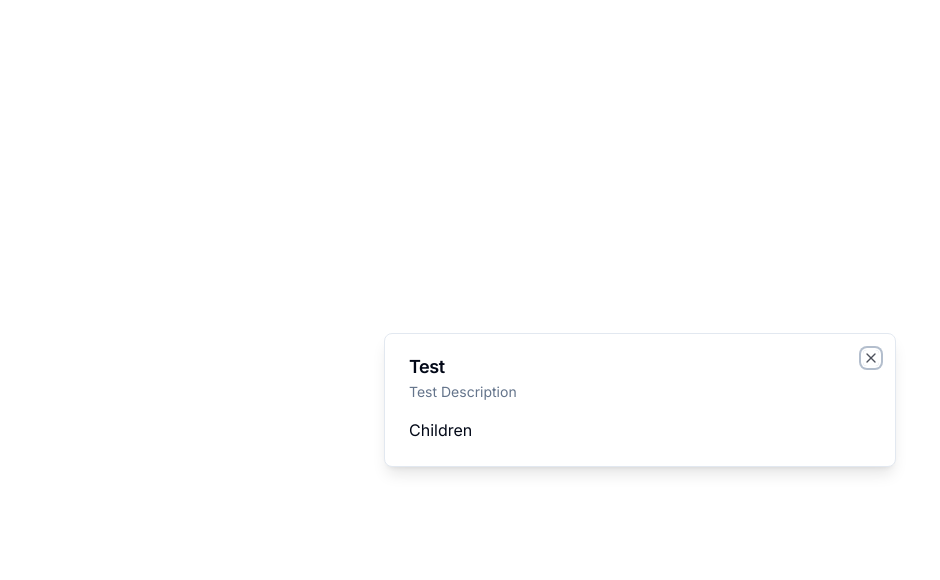
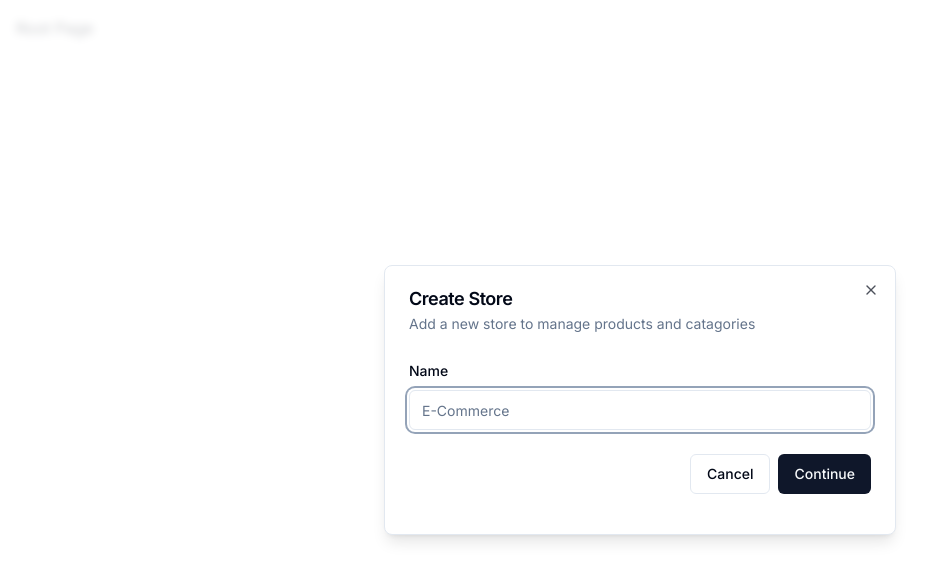
Before and after one commit to AsijitM/ecomm_admin_dashboard, a Next.js app: page / in a window 1280 px wide. Shown: the top 580 px of the page, without its empty margins (0-940 px from the left). Built offline with nearby package versions, Linux system fonts and the light colour scheme.

Commit message:
form added shadcn

```diff
--- a/app/(root)/page.tsx
+++ b/app/(root)/page.tsx
@@ -1,20 +1,20 @@
 'use client';
 
-import { Modal } from '@/components/ui/modal';
+import { useEffect } from 'react';
+
+import { useStoreModal } from '@/hooks/use-store-modal';
 
 const SetupPage = () => {
-  return (
-    <div className="p-4">
-      <Modal
-        isOpen={true}
-        title="Test"
-        description="Test Description"
-        onClose={() => {}}
-      >
-        Children
-      </Modal>
-    </div>
-  );
+  const onOpen = useStoreModal((state) => state.onOpen);
+  const isOpen = useStoreModal((state) => state.isOpen);
+
+  useEffect(() => {
+    if (!isOpen) {
+      onOpen();
+    }
+  }, [isOpen, onOpen]);
+
+  return <div className="p-4">Root Page</div>;
 };
 
 export default SetupPage;
--- a/components/modals/store-modal.tsx
+++ b/components/modals/store-modal.tsx
@@ -1,10 +1,37 @@
 'use client';
+
+import * as z from 'zod';
+import { useForm } from 'react-hook-form';
+import { zodResolver } from '@hookform/resolvers/zod';
 
 import { useStoreModal } from '@/hooks/use-store-modal';
 import { Modal } from '@/components/ui/modal';
+import {
+  Form,
+  FormControl,
+  FormField,
+  FormItem,
+  FormLabel,
+  FormMessage,
+} from '@/components/ui/form';
+import { Input } from '@/components/ui/input';
+import { Button } from '@/components/ui/button';
+
+const formSchema = z.object({
+  name: z.string().min(1),
+});
 
 export const StoreModal = () => {
-    const storeModal = useStoreModal();
+  const storeModal = useStoreModal();
+
+  const form = useForm<z.infer<typeof formSchema>>({
+    resolver: zodResolver(formSchema),
+  });
+
+  const onSubmit = async (values: z.infer<typeof formSchema>) => {
+    console.log(values);
+  };
+
   return (
     <Modal
       title="Create Store"
@@ -12,7 +39,33 @@
       isOpen={storeModal.isOpen}
       onClose={storeModal.onClose}
     >
-      Future Create Store form
+      <div>
+        <div className="space-y-4 py-2 pb-4">
+          <Form {...form}>
+            <form onSubmit={form.handleSubmit(onSubmit)}>
+              <FormField
+                control={form.control}
+                render={({ field }) => (
+                  <FormItem>
+                    <FormLabel>Name</FormLabel>
+                    <FormControl>
+                      <Input placeholder="E-Commerce" {...field} />
+                    </FormControl>
+                    <FormMessage/>
+                  </FormItem>
+                )}
+                name="name"
+              />
+              <div className="pt-6 space-x-2 flex items-center justify-end w-full">
+                <Button variant="outline" onClick={storeModal.onClose}>
+                  Cancel
+                </Button>
+                <Button type="submit">Continue</Button>
+              </div>
+            </form>
+          </Form>
+        </div>
+      </div>
     </Modal>
   );
 };
--- /dev/null
+++ b/components/ui/form.tsx
@@ -0,0 +1,176 @@
+import * as React from "react"
+import * as LabelPrimitive from "@radix-ui/react-label"
+import { Slot } from "@radix-ui/react-slot"
+import {
+  Controller,
+  ControllerProps,
+  FieldPath,
+  FieldValues,
+  FormProvider,
+  useFormContext,
+} from "react-hook-form"
+
+import { cn } from "@/lib/utils"
+import { Label } from "@/components/ui/label"
+
+const Form = FormProvider
+
+type FormFieldContextValue<
+  TFieldValues extends FieldValues = FieldValues,
+  TName extends FieldPath<TFieldValues> = FieldPath<TFieldValues>
+> = {
+  name: TName
+}
+
+const FormFieldContext = React.createContext<FormFieldContextValue>(
+  {} as FormFieldContextValue
+)
+
+const FormField = <
+  TFieldValues extends FieldValues = FieldValues,
+  TName extends FieldPath<TFieldValues> = FieldPath<TFieldValues>
+>({
+  ...props
+}: ControllerProps<TFieldValues, TName>) => {
+  return (
+    <FormFieldContext.Provider value={{ name: props.name }}>
+      <Controller {...props} />
+    </FormFieldContext.Provider>
+  )
+}
+
+const useFormField = () => {
+  const fieldContext = React.useContext(FormFieldContext)
+  const itemContext = React.useContext(FormItemContext)
+  const { getFieldState, formState } = useFormContext()
+
+  const fieldState = getFieldState(fieldContext.name, formState)
+
+  if (!fieldContext) {
+    throw new Error("useFormField should be used within <FormField>")
+  }
+
+  const { id } = itemContext
+
+  return {
+    id,
+    name: fieldContext.name,
+    formItemId: `${id}-form-item`,
+    formDescriptionId: `${id}-form-item-description`,
+    formMessageId: `${id}-form-item-message`,
+    ...fieldState,
+  }
+}
+
+type FormItemContextValue = {
+  id: string
+}
+
+const FormItemContext = React.createContext<FormItemContextValue>(
+  {} as FormItemContextValue
+)
+
+const FormItem = React.forwardRef<
+  HTMLDivElement,
+  React.HTMLAttributes<HTMLDivElement>
+>(({ className, ...props }, ref) => {
+  const id = React.useId()
+
+  return (
+    <FormItemContext.Provider value={{ id }}>
+      <div ref={ref} className={cn("space-y-2", className)} {...props} />
+    </FormItemContext.Provider>
+  )
+})
+FormItem.displayName = "FormItem"
+
+const FormLabel = React.forwardRef<
+  React.ElementRef<typeof LabelPrimitive.Root>,
+  React.ComponentPropsWithoutRef<typeof LabelPrimitive.Root>
+>(({ className, ...props }, ref) => {
+  const { error, formItemId } = useFormField()
+
+  return (
+    <Label
+      ref={ref}
+      className={cn(error && "text-destructive", className)}
+      htmlFor={formItemId}
+      {...props}
+    />
+  )
+})
+FormLabel.displayName = "FormLabel"
+
+const FormControl = React.forwardRef<
+  React.ElementRef<typeof Slot>,
+  React.ComponentPropsWithoutRef<typeof Slot>
+>(({ ...props }, ref) => {
+  const { error, formItemId, formDescriptionId, formMessageId } = useFormField()
+
+  return (
+    <Slot
+      ref={ref}
+      id={formItemId}
+      aria-describedby={
+        !error
+          ? `${formDescriptionId}`
+          : `${formDescriptionId} ${formMessageId}`
+      }
+      aria-invalid={!!error}
+      {...props}
+    />
+  )
+})
+FormControl.displayName = "FormControl"
+
+const FormDescription = React.forwardRef<
+  HTMLParagraphElement,
+  React.HTMLAttributes<HTMLParagraphElement>
+>(({ className, ...props }, ref) => {
+  const { formDescriptionId } = useFormField()
+
+  return (
+    <p
+      ref={ref}
+      id={formDescriptionId}
+      className={cn("text-sm text-muted-foreground", className)}
+      {...props}
+    />
+  )
+})
+FormDescription.displayName = "FormDescription"
+
+const FormMessage = React.forwardRef<
+  HTMLParagraphElement,
+  React.HTMLAttributes<HTMLParagraphElement>
+>(({ className, children, ...props }, ref) => {
+  const { error, formMessageId } = useFormField()
+  const body = error ? String(error?.message) : children
+
+  if (!body) {
+    return null
+  }
+
+  return (
+    <p
+      ref={ref}
+      id={formMessageId}
+      className={cn("text-sm font-medium text-destructive", className)}
+      {...props}
+    >
+      {body}
+    </p>
+  )
+})
+FormMessage.displayName = "FormMessage"
+
+export {
+  useFormField,
+  Form,
+  FormItem,
+  FormLabel,
+  FormControl,
+  FormDescription,
+  FormMessage,
+  FormField,
+}
--- /dev/null
+++ b/components/ui/input.tsx
@@ -0,0 +1,25 @@
+import * as React from "react"
+
+import { cn } from "@/lib/utils"
+
+export interface InputProps
+  extends React.InputHTMLAttributes<HTMLInputElement> {}
+
+const Input = React.forwardRef<HTMLInputElement, InputProps>(
+  ({ className, type, ...props }, ref) => {
+    return (
+      <input
+        type={type}
+        className={cn(
+          "flex h-10 w-full rounded-md border border-input bg-background px-3 py-2 text-sm ring-offset-background file:border-0 file:bg-transparent file:text-sm file:font-medium placeholder:text-muted-foreground focus-visible:outline-none focus-visible:ring-2 focus-visible:ring-ring focus-visible:ring-offset-2 disabled:cursor-not-allowed disabled:opacity-50",
+          className
+        )}
+        ref={ref}
+        {...props}
+      />
+    )
+  }
+)
+Input.displayName = "Input"
+
+export { Input }
--- /dev/null
+++ b/components/ui/label.tsx
@@ -0,0 +1,26 @@
+"use client"
+
+import * as React from "react"
+import * as LabelPrimitive from "@radix-ui/react-label"
+import { cva, type VariantProps } from "class-variance-authority"
+
+import { cn } from "@/lib/utils"
+
+const labelVariants = cva(
+  "text-sm font-medium leading-none peer-disabled:cursor-not-allowed peer-disabled:opacity-70"
+)
+
+const Label = React.forwardRef<
+  React.ElementRef<typeof LabelPrimitive.Root>,
+  React.ComponentPropsWithoutRef<typeof LabelPrimitive.Root> &
+    VariantProps<typeof labelVariants>
+>(({ className, ...props }, ref) => (
+  <LabelPrimitive.Root
+    ref={ref}
+    className={cn(labelVariants(), className)}
+    {...props}
+  />
+))
+Label.displayName = LabelPrimitive.Root.displayName
+
+export { Label }
--- a/package.json
+++ b/package.json
@@ -10,7 +10,9 @@
   },
   "dependencies": {
     "@clerk/nextjs": "^4.21.14",
+    "@hookform/resolvers": "^3.1.1",
     "@radix-ui/react-dialog": "^1.0.4",
+    "@radix-ui/react-label": "^2.0.2",
     "@radix-ui/react-slot": "^1.0.2",
     "@types/node": "20.4.1",
     "@types/react": "18.2.14",
@@ -25,10 +27,12 @@
     "postcss": "8.4.25",
     "react": "18.2.0",
     "react-dom": "18.2.0",
+    "react-hook-form": "^7.45.1",
     "tailwind-merge": "^1.13.2",
     "tailwindcss": "3.3.2",
     "tailwindcss-animate": "^1.0.6",
     "typescript": "5.1.6",
+    "zod": "^3.21.4",
     "zustand": "^4.3.9"
   }
 }
```
Also changed, not shown: 1 other file (tests, documents, lock files or other folders).
